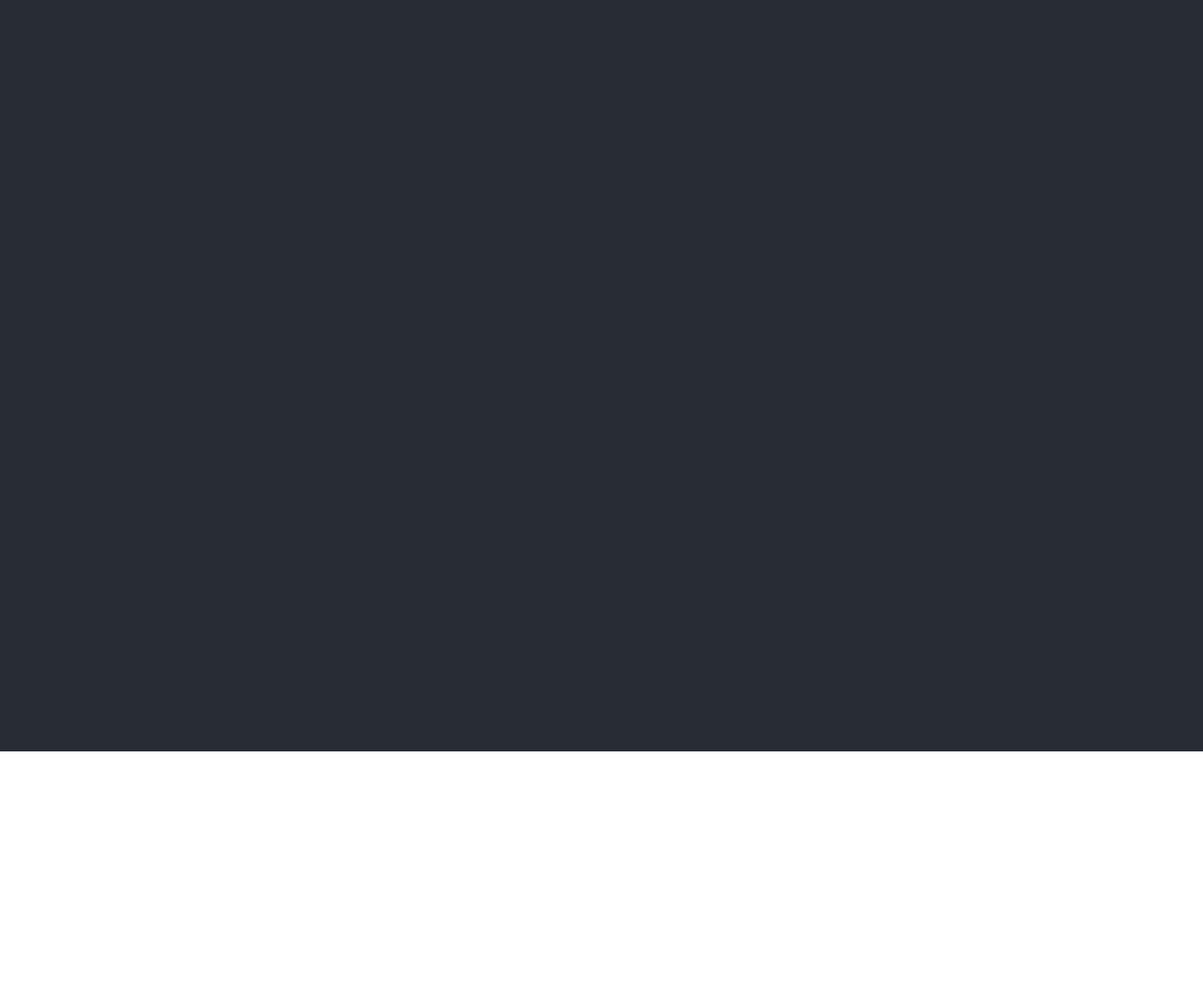
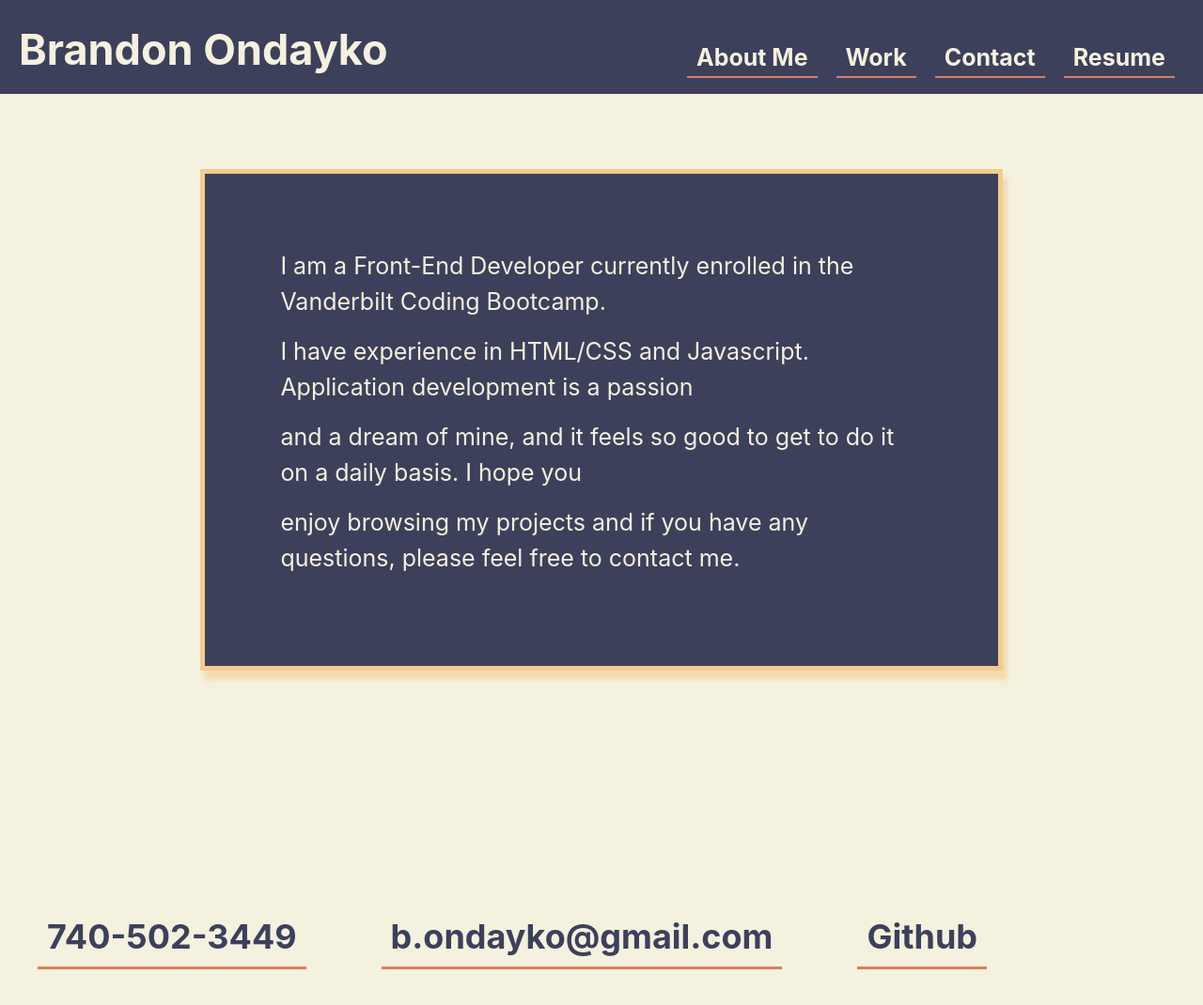
Before and after one commit to Ondayko14/React-Portfolio, a React (Create React App) app in the folder react-portfolio/: page / in a window 1280 px wide. Shown: the top 1070 px of the page at 94% size. Before the commit the page ends 800 px from the top, so only its background shows below. Built offline with nearby package versions, Linux system fonts and the light colour scheme.

Commit message:
styled up the about me page

```diff
--- a/react-portfolio/package.json
+++ b/react-portfolio/package.json
@@ -6,6 +6,7 @@
     "@testing-library/jest-dom": "^5.11.9",
     "@testing-library/react": "^11.2.5",
     "@testing-library/user-event": "^12.8.0",
+    "bootstrap": "^4.6.0",
     "react": "^17.0.1",
     "react-dom": "^17.0.1",
     "react-scripts": "4.0.3",
--- a/react-portfolio/public/index.html
+++ b/react-portfolio/public/index.html
@@ -2,7 +2,7 @@
 <html lang="en">
   <head>
     <meta charset="utf-8" />
-    <link rel="icon" href="%PUBLIC_URL%/favicon.ico" />
+    <link rel="stylesheet" href="https://cdn.jsdelivr.net/npm/bootstrap@4.6.0/dist/css/bootstrap.min.css" integrity="sha384-B0vP5xmATw1+K9KRQjQERJvTumQW0nPEzvF6L/Z6nronJ3oUOFUFpCjEUQouq2+l" crossorigin="anonymous">
     <meta name="viewport" content="width=device-width, initial-scale=1" />
     <meta name="theme-color" content="#000000" />
     <meta
--- a/react-portfolio/src/App.css
+++ b/react-portfolio/src/App.css
@@ -1,38 +1,142 @@
-.App {
-  text-align: center;
+* {
+  margin: 0;
+  padding: 0;
 }
 
-.App-logo {
-  height: 40vmin;
-  pointer-events: none;
+body {
+  background: #F4F1DE;
 }
 
-@media (prefers-reduced-motion: no-preference) {
-  .App-logo {
-    animation: App-logo-spin infinite 20s linear;
-  }
+/* Header */
+header {
+  display: flex;
+  justify-content: space-between;
+  align-items: flex-end;
+  height: 100px;
+  background: #3D405B;
 }
 
-.App-header {
-  background-color: #282c34;
-  min-height: 100vh;
-  display: flex;
-  flex-direction: column;
-  align-items: center;
-  justify-content: center;
-  font-size: calc(10px + 2vmin);
-  color: white;
+header h1 {
+  font-size: 45px;
+  font-weight: bold;
+  color: #F4F1DE;
+  margin: 0 0 20px 20px;
 }
 
-.App-link {
-  color: #61dafb;
+header nav a {
+  text-decoration: none;
+  color: inherit;
 }
 
-@keyframes App-logo-spin {
-  from {
-    transform: rotate(0deg);
-  }
-  to {
-    transform: rotate(360deg);
-  }
+header nav ul {
+  list-style: none;
+  margin: 0 20px 20px 0;
 }
+
+header nav ul li {
+  display: inline;
+  padding: 0 10px 5px 10px;
+  font-size: 25px;
+  font-weight: bold;
+  color: #F4F1DE;
+  margin: 0 10px;
+}
+
+header nav ul li:hover {
+  color: #F4F1DE;
+  background: #E07A5F;
+  border: 2px solid #F2CC8F;
+  border-radius:  10px;
+  font-size: 27px;
+  transition: 0.5s;
+  padding-top: 5px;
+}
+
+/* utility classes */
+.bottom-list-border-footer {
+  border-bottom: 3px solid #E07A5F;
+}
+
+.bottom-list-border {
+  border-bottom: 2px solid #E07A5F;
+}
+
+.left-border {
+  border-left: 1px solid #F2CC8F;
+}
+
+.section-label {
+   font-size: 40px;
+   color: #3D405B;
+   font-weight: bold;
+}
+
+.background-img-placement {
+  background-size: cover;
+  background-position: center;
+}
+
+.border-right {
+   border-right: 5px solid #F2CC8F;
+   padding-right: 0.3em;
+}
+
+/* Footer */
+footer {
+  height: 400px;
+  display: flex;
+  justify-content: flex-start;
+  align-items: flex-end;
+  flex-wrap: wrap;
+}
+
+footer ul {
+  margin-bottom: 90px;
+}
+
+footer ul li {
+  display: inline;
+  font-size: 36px;
+  font-weight: bold;
+  color: #3D405B;
+  margin: 0 40px;
+  padding: 0 10px 10px 10px;
+}
+
+footer ul li:hover {
+  color: #F4F1DE;
+  background: #3D405B;
+  border: 2px solid #E07A5F;
+  border-radius:  10px;
+  font-size: 42px;
+  transition: 0.5s;
+  padding-top: 10px;
+}
+
+footer a {
+  color: inherit;
+  text-decoration: none;
+}
+
+/* About Me */
+.about-me-container {
+  margin-top: 5rem;
+  width: 100%;
+  display: flex;
+  justify-content: center;
+  align-items: center;
+}
+
+.about-me-wrapper {
+  width: 66.66%;
+  border: 5px solid #F2CC8F;
+  padding: 5rem;
+  box-shadow: 5px 10px 5px #f2cc8f9b;
+  background-color: #3D405B;
+}
+
+.about-me-wrapper p {
+  color: #F4F1DE;
+  font-size: 25px;
+  padding: 0;
+}
--- a/react-portfolio/src/App.js
+++ b/react-portfolio/src/App.js
@@ -1,12 +1,17 @@
-
+import React from 'react';
+import About from './components/about';
+import Nav from './components/nav';
+import Footer from './components/footer';
 import './App.css';
 
 function App() {
   return (
-    <div className="App">
-      <header className="App-header">
-
-      </header>
+    <div>
+      <Nav />
+      <main>
+        <About />
+      </main>
+      <Footer />
     </div>
   );
 }
--- /dev/null
+++ b/react-portfolio/src/components/about/index.jsx
@@ -0,0 +1,16 @@
+import React from 'react';
+
+function About() {
+  return (
+    <div class="about-me-container">
+      <article class="about-me-wrapper" id="About">
+          <p>I am a Front-End Developer currently enrolled in the Vanderbilt Coding Bootcamp.</p>
+          <p> I have experience in HTML/CSS and Javascript. Application development is a passion</p>
+          <p> and a dream of mine, and it feels so good to get to do it on a daily basis. I hope you</p>
+          <p> enjoy browsing my projects and if you have any questions, please feel free to contact me.</p>
+      </article>
+    </div>
+  );
+}
+
+export default About;
```
Also changed, not shown: react-portfolio/src/components/about/index.js (deleted, +0 -11 lines), react-portfolio/src/components/footer/index.jsx (renamed from react-portfolio/src/components/footer/index.js), react-portfolio/src/components/nav/index.jsx (renamed from react-portfolio/src/components/nav/index.js), 1 other file (tests, documents, lock files or other folders).
